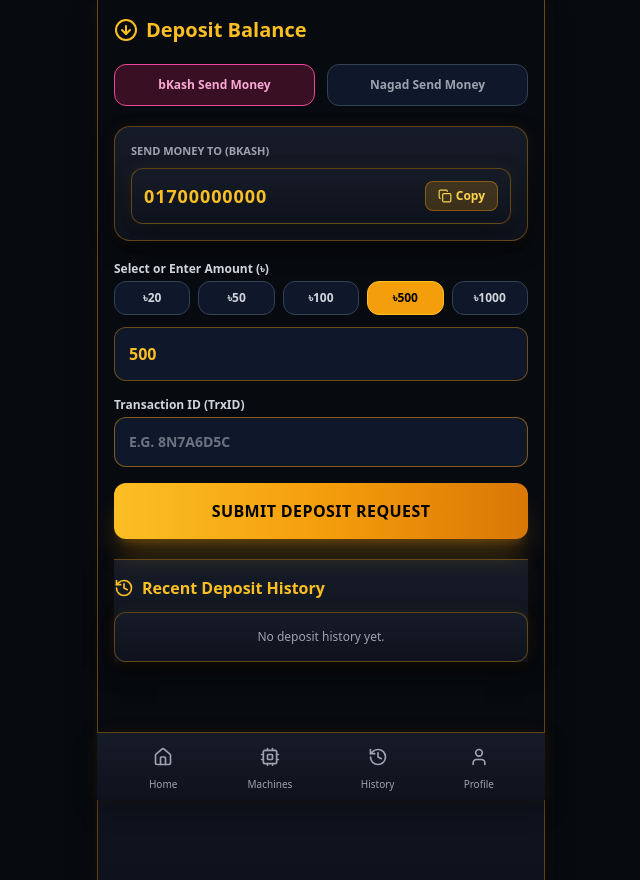
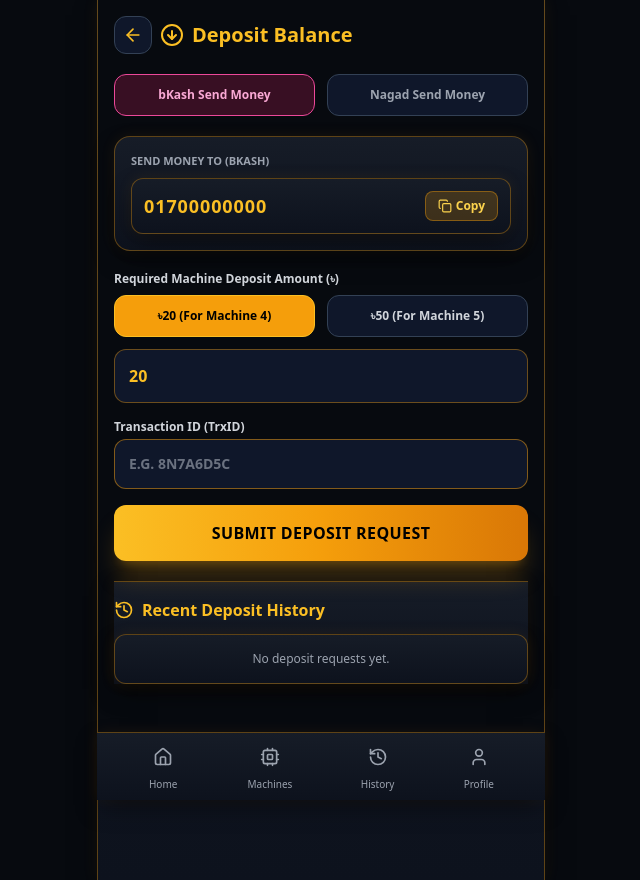
Before and after one commit to saginur45106790-design/bdt-mining, a Next.js app: page /deposit in a window 1280 px wide. Shown: the whole page, without its empty margins (319-959 px from the left). Built offline with nearby package versions, Linux system fonts and the light colour scheme.

Commit message:
Remove deposit history filter from main history page, restrict deposit amounts to 20/50, and enable strict admin approval machine unlocks

```diff
--- a/src/pages/api/user/state.js
+++ b/src/pages/api/user/state.js
@@ -43,6 +43,10 @@
   const userTxs = db.transactions ? db.transactions.filter(t => t.userPhone === user.phone && t.status === 'Approved') : [];
   const approvedWithdraws = userTxs.filter(t => t.type === 'Withdraw').reduce((a, b) => a + (parseFloat(b.amount) || 0), 0);
 
+  const approvedDepositsList = db.transactions ? db.transactions.filter(t => t.userPhone === user.phone && t.type === 'Deposit' && t.status === 'Approved') : [];
+  const has20Approved = approvedDepositsList.some(t => parseFloat(t.amount) === 20);
+  const has50Approved = approvedDepositsList.some(t => parseFloat(t.amount) === 50);
+
   const baseBalance = parseFloat(user.balance) || 0;
   const availableBalance = Math.max(0, baseBalance + liveMiningIncome - approvedWithdraws);
 
@@ -58,12 +62,15 @@
     currentHourlyRate,
     m1Complete,
     m2TasksDone: !!(user.tasksCompleted?.youtube && user.tasksCompleted?.facebook),
+    has20Approved,
+    has50Approved,
+    allDepositsCompleted: has20Approved && has50Approved,
     machineAccess: {
       1: true,
       2: m1Complete,
       3: m2Complete,
-      4: m3Complete,
-      5: m4Complete
+      4: m3Complete && has20Approved,
+      5: m4Complete && has50Approved
     },
     withdrawEnabled: [1,2,3].every(id => user.purchasedEngines?.[`m5_e${id}`])
   });
--- a/src/pages/deposit.js
+++ b/src/pages/deposit.js
@@ -1,37 +1,55 @@
 import React, { useState, useEffect } from 'react';
+import { useRouter } from 'next/router';
 import MobileWrapper from '@/components/layout/MobileWrapper';
-import { ArrowDownCircle, Copy, CheckCircle2, History, Clock, CheckCircle, XCircle } from 'lucide-react';
+import Toast from '@/components/ui/Toast';
+import { ArrowDownCircle, Copy, CheckCircle2, History, Clock, CheckCircle, XCircle, ArrowLeft, ShieldCheck } from 'lucide-react';
 
 export default function DepositPage() {
+  const router = useRouter();
   const [method, setMethod] = useState('bKash');
-  const [amount, setAmount] = useState('500');
+  const [amount, setAmount] = useState('20');
   const [trxId, setTrxId] = useState('');
   const [settings, setSettings] = useState({ bkashNumber: '01700000000', nagadNumber: '01800000000' });
   const [copied, setCopied] = useState(false);
-  const [statusMsg, setStatusMsg] = useState('');
+  const [toast, setToast] = useState(null);
   const [loading, setLoading] = useState(false);
   const [history, setHistory] = useState([]);
+  const [userState, setUserState] = useState(null);
 
   useEffect(() => {
+    if (router.query.amount) {
+      setAmount(router.query.amount);
+    }
     fetchSettings();
-    fetchHistory();
-  }, []);
+    fetchUserData();
+  }, [router.query]);
+
+  const fetchUserData = () => {
+    const raw = typeof window !== 'undefined' ? localStorage.getItem('miner_user') : null;
+    if (raw) {
+      const user = JSON.parse(raw);
+      fetch(`/api/user/state?phone=${user.phone}`)
+        .then(r => r.json())
+        .then(d => {
+          if (d) setUserState(d);
+        })
+        .catch(() => {});
+
+      fetch('/api/history')
+        .then(r => r.json())
+        .then(d => {
+          if (Array.isArray(d)) {
+            setHistory(d.filter(item => item.type === 'Deposit' && item.userPhone === user.phone));
+          }
+        })
+        .catch(() => {});
+    }
+  };
 
   const fetchSettings = () => {
     fetch('/api/settings')
       .then(r => r.json())
       .then(d => { if (d) setSettings(d); })
-      .catch(() => {});
-  };
-
-  const fetchHistory = () => {
-    fetch('/api/history')
-      .then(r => r.json())
-      .then(d => {
-        if (Array.isArray(d)) {
-          setHistory(d.filter(item => item.type === 'Deposit'));
-        }
-      })
       .catch(() => {});
   };
 
@@ -44,44 +62,62 @@
 
   const handleSubmit = async (e) => {
     e.preventDefault();
+    const raw = localStorage.getItem('miner_user');
+    const user = raw ? JSON.parse(raw) : {};
+
     if (!trxId) {
-      setStatusMsg('❌ Please enter Transaction ID (TrxID)');
+      setToast({ type: 'error', message: 'Please enter Transaction ID (TrxID)' });
       return;
     }
     setLoading(true);
-    setStatusMsg('');
 
     try {
       const res = await fetch('/api/deposits', {
         method: 'POST',
         headers: { 'Content-Type': 'application/json' },
-        body: JSON.stringify({ method, amount, trxId })
+        body: JSON.stringify({ method, amount, trxId, userPhone: user.phone })
       });
       const data = await res.json();
       if (data.success) {
-        setStatusMsg('✅ Deposit request submitted successfully!');
+        setToast({ type: 'success', message: '✅ Deposit request submitted! Pending admin approval.' });
         setTrxId('');
-        fetchHistory();
+        fetchUserData();
       } else {
-        setStatusMsg('❌ Failed to submit deposit request.');
+        setToast({ type: 'error', message: 'Failed to submit deposit request.' });
       }
     } catch (err) {
-      setStatusMsg('❌ Connection Error.');
+      setToast({ type: 'error', message: 'Connection Error.' });
     } finally {
       setLoading(false);
     }
   };
 
   const currentNumber = method === 'bKash' ? settings.bkashNumber : settings.nagadNumber;
+  const isCompleted = userState?.allDepositsCompleted;
 
   return (
     <MobileWrapper>
+      <Toast toast={toast} onClose={() => setToast(null)} />
       <div className="min-h-screen bg-[#070A0F] text-white p-4 pb-28 max-w-md mx-auto space-y-5">
+        <div className="flex items-center justify-between">
           <div className="flex items-center gap-2">
-          <ArrowDownCircle className="w-6 h-6 text-amber-400" />
-          <h1 className="text-xl font-black text-amber-400">Deposit Balance</h1>
+            <button onClick={() => router.push('/dashboard')} className="p-2 rounded-xl bg-slate-900 border border-slate-700 text-amber-400">
+              <ArrowLeft className="w-5 h-5" />
+            </button>
+            <h1 className="text-xl font-black text-amber-400 flex items-center gap-2">
+              <ArrowDownCircle className="w-6 h-6" /> Deposit Balance
+            </h1>
+          </div>
         </div>
 
+        {isCompleted ? (
+          <div className="p-6 rounded-2xl bg-emerald-500/10 border border-emerald-500/40 text-center space-y-2 shadow-xl">
+            <ShieldCheck className="w-12 h-12 text-emerald-400 mx-auto" />
+            <h2 className="text-base font-extrabold text-emerald-400">All Required Machine Deposits Approved!</h2>
+            <p className="text-xs text-gray-300">You have completed ৳20 (Machine 4) and ৳50 (Machine 5) deposits. Deposit form is now hidden.</p>
+          </div>
+        ) : (
+          <>
             <div className="grid grid-cols-2 gap-3">
               <button
                 onClick={() => setMethod('bKash')}
@@ -110,25 +146,28 @@
 
             <form onSubmit={handleSubmit} className="space-y-4">
               <div>
-            <label className="text-xs font-bold text-gray-300 mb-1 block">Select or Enter Amount (৳)</label>
-            <div className="grid grid-cols-5 gap-2 mb-3">
-              {['20', '50', '100', '500', '1000'].map((val) => (
+                <label className="text-xs font-bold text-gray-300 mb-2 block">Required Machine Deposit Amount (৳)</label>
+                <div className="grid grid-cols-2 gap-3 mb-3">
                   <button
-                  key={val}
                     type="button"
-                  onClick={() => setAmount(val)}
-                  className={`py-2 rounded-xl text-xs font-bold border ${amount === val ? 'bg-amber-500 text-black border-amber-400' : 'bg-slate-900 border-slate-700 text-gray-300'}`}
+                    onClick={() => setAmount('20')}
+                    className={`py-3 rounded-xl text-xs font-extrabold border ${amount === '20' ? 'bg-amber-500 text-black border-amber-400' : 'bg-slate-900 border-slate-700 text-gray-300'}`}
                   >
-                  ৳{val}
+                    ৳20 (For Machine 4)
                   </button>
-              ))}
+                  <button
+                    type="button"
+                    onClick={() => setAmount('50')}
+                    className={`py-3 rounded-xl text-xs font-extrabold border ${amount === '50' ? 'bg-amber-500 text-black border-amber-400' : 'bg-slate-900 border-slate-700 text-gray-300'}`}
+                  >
+                    ৳50 (For Machine 5)
+                  </button>
                 </div>
                 <input
                   type="number"
                   value={amount}
-              onChange={(e) => setAmount(e.target.value)}
+                  readOnly
                   className="w-full p-3.5 bg-[#0F172A] border border-amber-500/40 rounded-xl text-base font-extrabold text-amber-400 outline-none"
-              placeholder="Amount"
                 />
               </div>
 
@@ -144,12 +183,6 @@
                 />
               </div>
 
-          {statusMsg && (
-            <div className="p-3 text-xs bg-slate-900 border border-amber-500/40 text-amber-300 rounded-xl text-center font-bold">
-              {statusMsg}
-            </div>
-          )}
-
               <button
                 type="submit"
                 disabled={loading}
@@ -158,8 +191,10 @@
                 {loading ? 'Submitting...' : 'Submit Deposit Request'}
               </button>
             </form>
+          </>
+        )}
 
-        {/* Deposit History Section Directly Below Form */}
+        {/* Live Deposit History at Bottom */}
         <div className="pt-4 border-t border-slate-800 space-y-3">
           <div className="flex items-center gap-2">
             <History className="w-5 h-5 text-amber-400" />
@@ -168,19 +203,19 @@
 
           {history.length === 0 ? (
             <div className="p-4 text-center bg-[#0F172A] border border-slate-800 rounded-xl text-gray-400 text-xs">
-              No deposit history yet.
+              No deposit requests yet.
             </div>
           ) : (
             <div className="space-y-2">
               {history.map((item) => (
                 <div key={item.id} className="p-3.5 rounded-xl bg-[#0F172A] border border-amber-500/20 flex items-center justify-between">
                   <div>
-                    <p className="text-xs font-bold text-white">{item.method} Deposit</p>
+                    <p className="text-xs font-bold text-white">{item.method} Deposit (৳{item.amount})</p>
                     <p className="text-[11px] text-amber-400 font-bold">TrxID: {item.trxId}</p>
                     <p className="text-[10px] text-gray-400">{item.date}</p>
                   </div>
                   <div className="text-right">
-                    <p className="text-sm font-black text-amber-400">৳{item.amount}</p>
+                    <span className="text-sm font-black text-amber-400">৳{item.amount}</span>
                     <div className="mt-0.5">
                       {item.status === 'Approved' && <span className="px-2 py-0.5 text-[10px] font-bold bg-emerald-500/20 text-emerald-400 border border-emerald-500/40 rounded-md inline-flex items-center gap-1"><CheckCircle className="w-3 h-3" /> Approved</span>}
                       {item.status === 'Pending' && <span className="px-2 py-0.5 text-[10px] font-bold bg-amber-500/20 text-amber-300 border border-amber-500/40 rounded-md inline-flex items-center gap-1"><Clock className="w-3 h-3" /> Pending</span>}
--- a/src/pages/history.js
+++ b/src/pages/history.js
@@ -1,15 +1,17 @@
 import React, { useState, useEffect } from 'react';
+import { useRouter } from 'next/router';
 import MobileWrapper from '@/components/layout/MobileWrapper';
-import { History, ShieldAlert, CheckCircle, Clock, XCircle } from 'lucide-react';
+import { History, ShieldAlert, CheckCircle, Clock, XCircle, ArrowLeft } from 'lucide-react';
 
 export default function HistoryPage() {
+  const router = useRouter();
   const [list, setList] = useState([]);
   const [filter, setFilter] = useState('All');
 
   useEffect(() => {
     fetch('/api/history')
       .then(r => r.json())
-      .then(d => setList(d || []))
+      .then(d => setList(Array.isArray(d) ? d.filter(item => item.type !== 'Deposit') : []))
       .catch(() => {});
   }, []);
 
@@ -22,12 +24,16 @@
     <MobileWrapper>
       <div className="min-h-screen bg-[#070A0F] text-white p-4 pb-28 max-w-md mx-auto space-y-4">
         <div className="flex items-center gap-2 mb-2">
-          <History className="w-6 h-6 text-amber-400" />
-          <h1 className="text-xl font-bold text-amber-400">Transaction History</h1>
+          <button onClick={() => router.push('/dashboard')} className="p-2 rounded-xl bg-slate-900 border border-slate-700 text-amber-400">
+            <ArrowLeft className="w-5 h-5" />
+          </button>
+          <h1 className="text-xl font-bold text-amber-400 flex items-center gap-2">
+            <History className="w-6 h-6 text-amber-400" /> Transaction History
+          </h1>
         </div>
 
-        <div className="grid grid-cols-4 gap-2">
-          {['All', 'Deposit', 'Withdraw', 'Mining'].map((t) => (
+        <div className="grid grid-cols-3 gap-2">
+          {['All', 'Withdraw', 'Mining'].map((t) => (
             <button
               key={t}
               onClick={() => setFilter(t)}
@@ -48,10 +54,8 @@
             {filteredList.map((item) => (
               <div key={item.id} className="p-4 rounded-2xl bg-[#0F172A] border border-amber-500/20 shadow-lg flex items-center justify-between">
                 <div>
-                  <div className="flex items-center gap-2">
-                    <span className="font-bold text-sm text-white">{item.type} ({item.method})</span>
-                  </div>
-                  <p className="text-xs text-amber-400 font-bold mt-0.5">TrxID: {item.trxId}</p>
+                  <p className="font-bold text-sm text-white">{item.type} ({item.method})</p>
+                  <p className="text-xs text-amber-400 font-bold mt-0.5">Acc/ID: {item.trxId}</p>
                   <p className="text-[10px] text-gray-400">{item.date}</p>
                 </div>
                 <div className="text-right">
--- a/src/pages/machines/[id].js
+++ b/src/pages/machines/[id].js
@@ -3,7 +3,7 @@
 import MobileWrapper from '@/components/layout/MobileWrapper';
 import Toast from '@/components/ui/Toast';
 import { MACHINES_CONFIG } from '@/data/config';
-import { ArrowLeft, Cpu, Youtube, Facebook, ShieldCheck, CheckCircle2, Users, Copy, ArrowDownCircle } from 'lucide-react';
+import { ArrowLeft, Cpu, Youtube, Facebook, ShieldCheck, CheckCircle2, Users, Copy, ArrowDownCircle, Clock, XCircle } from 'lucide-react';
 
 export default function MachineDetailPage() {
   const router = useRouter();
@@ -96,9 +96,8 @@
   const fbDone = !!userState.user?.tasksCompleted?.facebook;
   const currentRefs = userState.user?.referralsCount || 0;
   const m3Done = currentRefs >= 3;
-  const approvedDeposits = userState.approvedDeposits || 0;
-  const m4DepositDone = approvedDeposits >= 20;
-  const m5DepositDone = approvedDeposits >= 50;
+  const m4DepositDone = !!userState.has20Approved;
+  const m5DepositDone = !!userState.has50Approved;
 
   return (
     <MobileWrapper>
@@ -121,6 +120,7 @@
           <p className="text-sm font-bold text-white">Rate: {machine.subtitle}</p>
         </div>
 
+        {/* Machine 2 Requirement Block */}
         {machineId === 2 && (
           <div className="p-4 rounded-2xl bg-[#0F172A] border border-amber-500/40 space-y-3">
             <div className="flex items-center justify-between">
@@ -166,6 +166,7 @@
           </div>
         )}
 
+        {/* Machine 3 Requirement Block */}
         {machineId === 3 && (
           <div className="p-4 rounded-2xl bg-[#0F172A] border border-amber-500/40 space-y-3">
             <div className="flex items-center justify-between">
@@ -190,18 +191,19 @@
           </div>
         )}
 
+        {/* Machine 4 Requirement Block */}
         {machineId === 4 && (
           <div className="p-4 rounded-2xl bg-[#0F172A] border border-amber-500/40 space-y-3">
             <div className="flex items-center justify-between">
               <h3 className="text-xs font-extrabold text-amber-400 uppercase tracking-wider">Unlock Requirement</h3>
               <span className={`text-[10px] font-bold px-2.5 py-0.5 rounded-full border ${m4DepositDone ? 'bg-emerald-500/20 text-emerald-400 border-emerald-500/40' : 'bg-rose-500/20 text-rose-400 border-rose-500/40'}`}>
-                {m4DepositDone ? '৳20 Deposit Cleared' : '৳20 Deposit Required'}
+                {m4DepositDone ? '৳20 Approved' : '৳20 Deposit Required'}
               </span>
             </div>
             {!m4DepositDone && (
               <button
-                onClick={() => router.push('/deposit')}
-                className="w-full py-3 bg-amber-500 text-black font-extrabold text-xs rounded-xl flex items-center justify-center gap-2 shadow-lg"
+                onClick={() => router.push('/deposit?amount=20')}
+                className="w-full py-3 bg-amber-500 text-black font-extrabold text-xs rounded-xl flex items-center justify-center gap-2 shadow-lg hover:brightness-110 active:scale-95"
               >
                 <ArrowDownCircle className="w-4 h-4" /> Deposit ৳20 To Unlock Machine 4
               </button>
@@ -209,18 +211,19 @@
           </div>
         )}
 
+        {/* Machine 5 Requirement Block */}
         {machineId === 5 && (
           <div className="p-4 rounded-2xl bg-[#0F172A] border border-amber-500/40 space-y-3">
             <div className="flex items-center justify-between">
-              <h3 className="text-xs font-extrabold text-amber-400 uppercase tracking-wider">Unlock Requirement & Withdrawal Key</h3>
+              <h3 className="text-xs font-extrabold text-amber-400 uppercase tracking-wider">Unlock Requirement & Withdraw Key</h3>
               <span className={`text-[10px] font-bold px-2.5 py-0.5 rounded-full border ${m5DepositDone ? 'bg-emerald-500/20 text-emerald-400 border-emerald-500/40' : 'bg-rose-500/20 text-rose-400 border-rose-500/40'}`}>
-                {m5DepositDone ? '৳50 Deposit Cleared' : '৳50 Deposit Required'}
+                {m5DepositDone ? '৳50 Approved' : '৳50 Deposit Required'}
               </span>
             </div>
             {!m5DepositDone && (
               <button
-                onClick={() => router.push('/deposit')}
-                className="w-full py-3 bg-amber-500 text-black font-extrabold text-xs rounded-xl flex items-center justify-center gap-2 shadow-lg"
+                onClick={() => router.push('/deposit?amount=50')}
+                className="w-full py-3 bg-amber-500 text-black font-extrabold text-xs rounded-xl flex items-center justify-center gap-2 shadow-lg hover:brightness-110 active:scale-95"
               >
                 <ArrowDownCircle className="w-4 h-4" /> Deposit ৳50 To Unlock Machine 5 & Enable Withdraw
               </button>
@@ -228,6 +231,7 @@
           </div>
         )}
 
+        {/* Engines List */}
         <div className="space-y-3">
           <h2 className="text-xs font-extrabold text-amber-400 uppercase tracking-wider">Engine List (Unlock in Order)</h2>
           {machine.engines.map((e) => {
```
Lines whose indentation alone changed are shown as unchanged.
